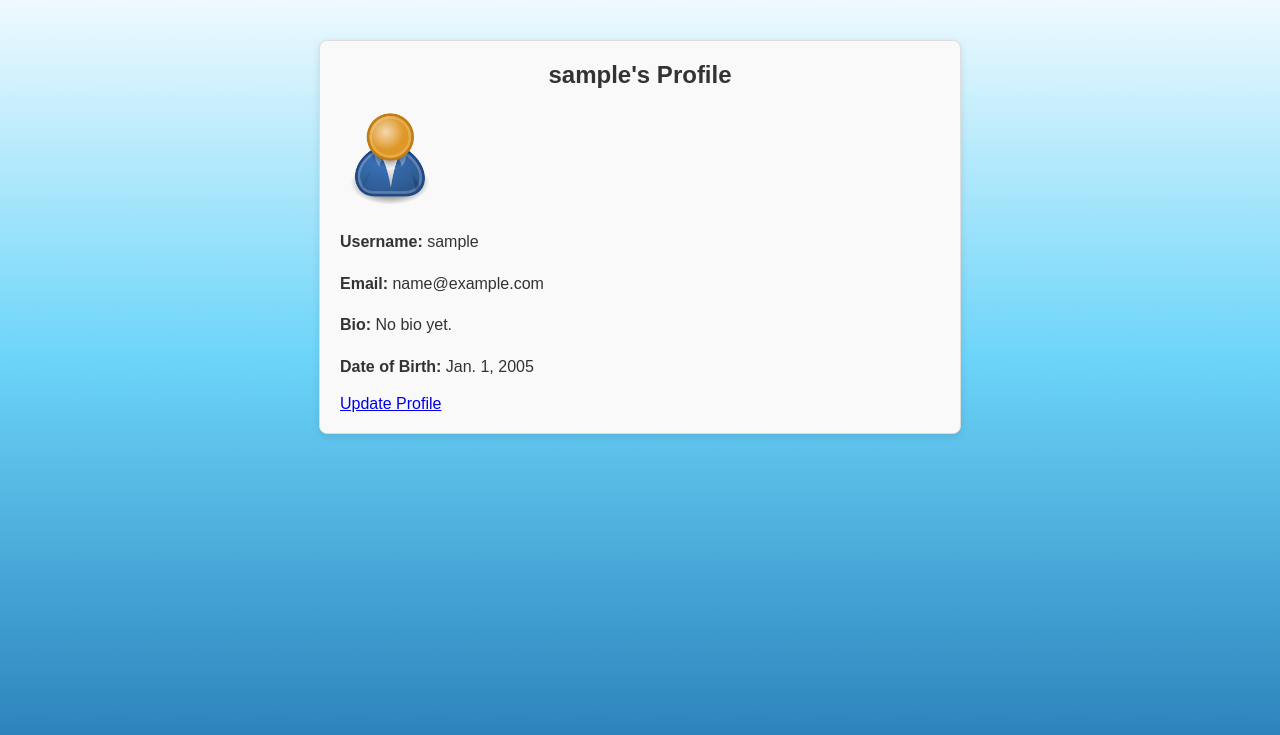
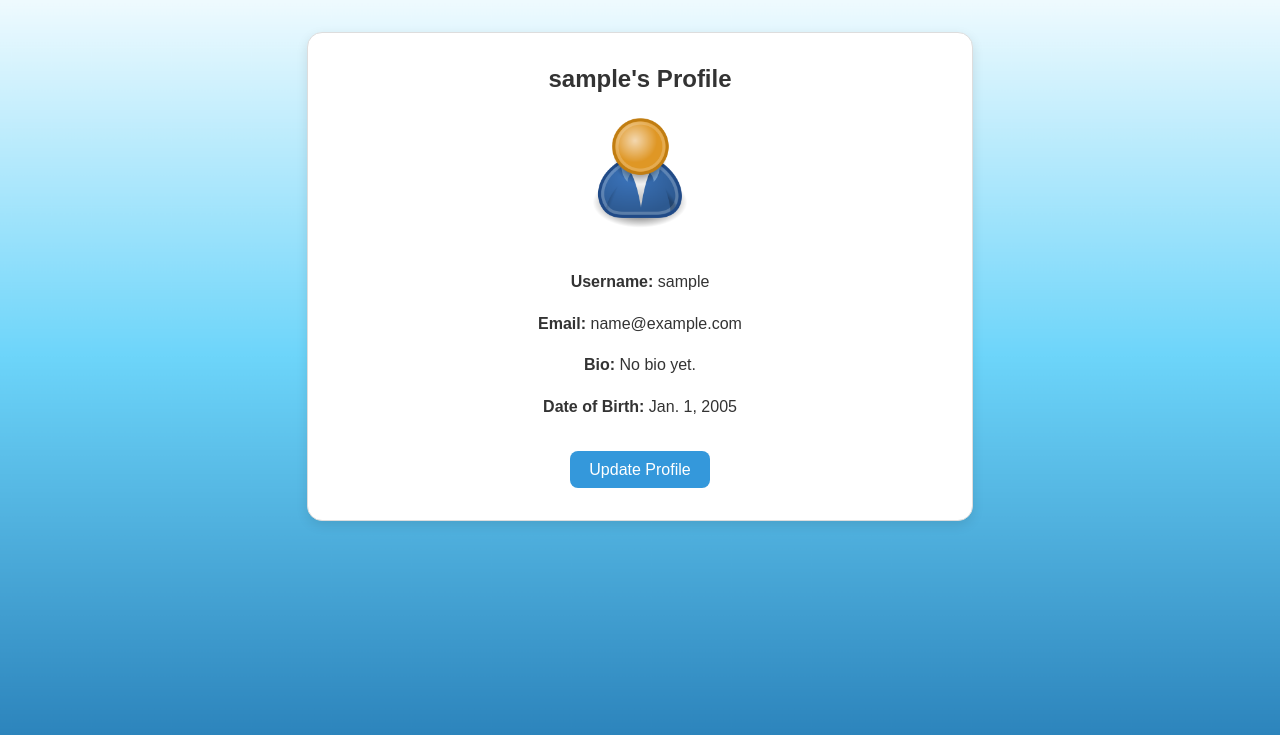
Before and after one commit to Vidya-GM/Recipe_Generator, a Django app: page /users/profile/ in a window 1280 px wide. Shown: the part 44-779 px from the top of the page. Run offline with Django 5.2, Linux system fonts and the light colour scheme; the visitor is signed in with stand-in values (Sample User, id 1).

Commit message:
enhance user profile page

```diff
--- a/culinary_cloud_ai/config/static/css/main.css
+++ b/culinary_cloud_ai/config/static/css/main.css
@@ -992,3 +992,105 @@ html, body {
 .search-bar button:hover {
   background-color: #555;
 }
+
+
+
+/* Enhanced like button styling */
+
+.btn-like {
+    font-size: 1.2rem;
+    cursor: pointer;
+    transition: transform 0.2s ease;
+    border-radius: 5px;
+}
+
+/* Quick scale effect when button is pressed */
+.btn-like:active {
+    transform: scale(1.3);
+    transition: transform 0.1s ease;
+}
+
+/* Pulse animation for liked button */
+@keyframes pulse {
+    0%, 100% {
+        transform: scale(1);
+        color: #e0245e;
+    }
+    50% {
+        transform: scale(1.1);
+        color: #ff6584;
+    }
+}
+
+.btn-danger.pulse {
+    animation: pulse 1.5s infinite;
+}
+
+/* Styling for buttons */
+.btn-danger {
+    color: #e0245e;
+    border: none;
+    background: transparent;
+}
+
+.btn-outline-danger {
+    color: #e0245e;
+    background: transparent;
+    border: 2px solid #e0245e;
+}
+
+
+
+/* Enhanced my profile styling */
+/* Smooth fade-in animation */
+@keyframes fadeIn {
+    from { opacity: 0; transform: translateY(10px); }
+    to { opacity: 1; transform: translateY(0); }
+}
+
+.profile-box {
+    max-width: 600px;
+    margin: 2rem auto;
+    background-color: #fff;
+    padding: 2rem;
+    border-radius: 15px;
+    box-shadow: 0 4px 12px rgba(0,0,0,0.1);
+    text-align: center;
+    animation: fadeIn 0.6s ease-in-out;
+    transition: box-shadow 0.3s ease;
+}
+
+.profile-box:hover {
+    box-shadow: 0 8px 20px rgba(0, 0, 0, 0.15);
+}
+
+/* Profile image hover scale effect */
+.profile-box img {
+    border-radius: 50%;
+    width: 120px;
+    height: 120px;
+    object-fit: cover;
+    margin-bottom: 1rem;
+    transition: transform 0.3s ease;
+}
+
+.profile-box img:hover {
+    transform: scale(1.05);
+}
+
+/* Button hover effect */
+.profile-box a {
+    display: inline-block;
+    margin-top: 1rem;
+    padding: 0.6rem 1.2rem;
+    background-color: #3498db;
+    color: white;
+    text-decoration: none;
+    border-radius: 8px;
+    transition: background-color 0.3s ease, transform 0.2s ease;
+}
+
+.profile-box a:hover {
+    background-color: #2980b9;
+    transform: translateY(-2px);
+}
```
Also changed, not shown: culinary_cloud_ai/applications/recipe_user/templates/recipe_user/recipeuser_update.html (+14 -6 lines).
